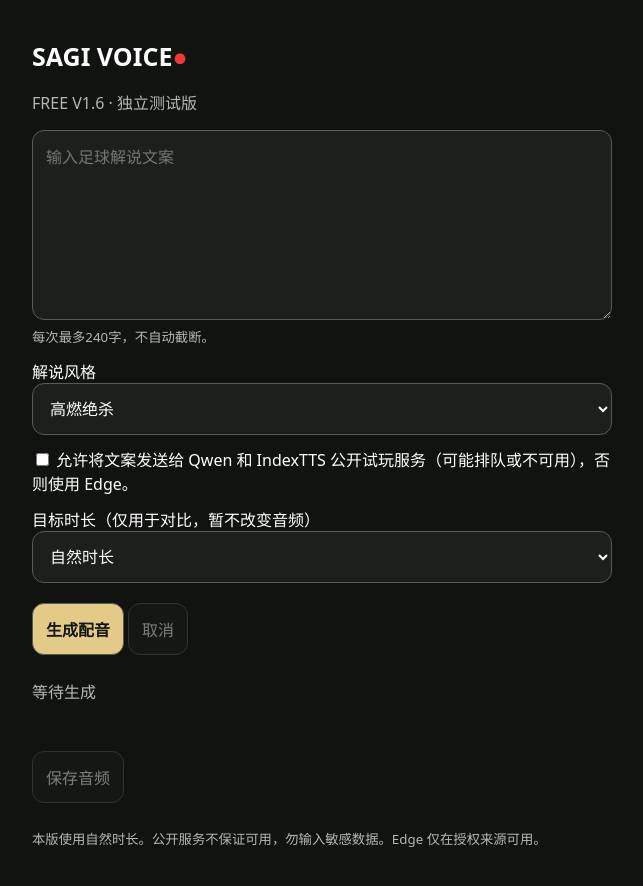
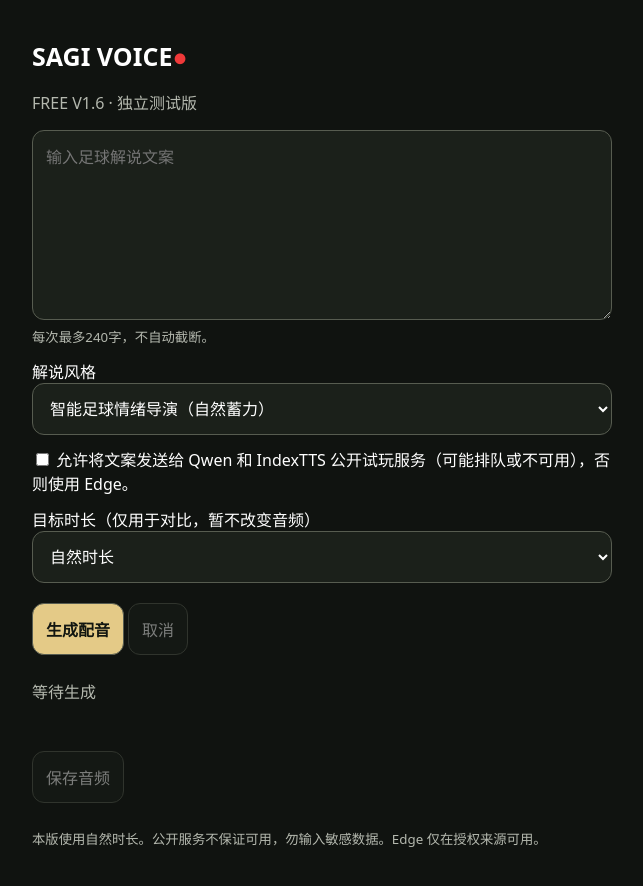
Before and after one commit to suny820916/sagi-voice-edge-relay, a website: page free-mobile/index.html in a window 1280 px wide. Shown: the whole page, without its empty margins (318-961 px from the left). Drawn offline with Linux system fonts and the light colour scheme; files whose address does not match are found by name.

Commit message:
feat(voice): add natural football emotion director preset

```diff
--- a/free-mobile/index.html
+++ b/free-mobile/index.html
@@ -1,6 +1,6 @@
 <!doctype html><html lang="zh-CN"><head><meta charset="utf-8"><meta name="viewport" content="width=device-width,initial-scale=1,viewport-fit=cover"><meta name="theme-color" content="#101310"><title>SAGI VOICE FREE V1.6</title><style>
 *{box-sizing:border-box}body{background:#101310;color:#fff;font:16px system-ui,sans-serif;margin:0;padding:calc(22px + env(safe-area-inset-top)) 18px calc(22px + env(safe-area-inset-bottom))}main{max-width:580px;margin:auto}h1{font-size:25px}i{color:#ef3939}p,small{color:#b4b8ae}textarea,select,button{font:inherit;border-radius:12px;padding:13px;border:1px solid #575c50;background:#1b201a;color:#fff}textarea,select,audio{width:100%}textarea{min-height:190px;resize:vertical}button{min-height:48px;margin:8px 4px 8px 0}button.primary{background:#e4ca87;color:#121611;font-weight:700}button:disabled{opacity:.45}label{display:block;margin:12px 0}#status{min-height:48px;overflow-wrap:anywhere}a{color:#e4ca87}audio{margin-top:12px}
-</style><link rel="manifest" href="./manifest.webmanifest"><meta name="apple-mobile-web-app-capable" content="yes"><link rel="apple-touch-icon" href="./icon.svg"></head><body><main><h1>SAGI VOICE<i>●</i></h1><p>FREE V1.6 · 独立测试版</p><textarea id="text" maxlength="240" placeholder="输入足球解说文案"></textarea><small>每次最多240字，不自动截断。</small><label>解说风格<select id="style"><option value="goal">高燃绝杀</option><option value="pro">职业解说</option><option value="warm">温情纪录片</option></select></label><label><input type="checkbox" id="consent"> 允许将文案发送给 Qwen 和 IndexTTS 公开试玩服务（可能排队或不可用），否则使用 Edge。</label><label>目标时长（仅用于对比，暂不改变音频）<select id="target"><option value="0">自然时长</option><option value="10">10秒</option><option value="15">15秒</option><option value="20">20秒</option><option value="30">30秒</option><option value="45">45秒</option><option value="60">60秒</option></select></label><button class="primary" id="generate">生成配音</button><button id="cancel" disabled>取消</button><p id="status" role="status" aria-live="polite">等待生成</p><audio id="audio" controls playsinline hidden></audio><button id="save" disabled>保存音频</button><p><small>本版使用自然时长。公开服务不保证可用，勿输入敏感数据。Edge 仅在授权来源可用。</small></p><button id="update" hidden>更新版本</button></main><script type="module">
+</style><link rel="manifest" href="./manifest.webmanifest"><meta name="apple-mobile-web-app-capable" content="yes"><link rel="apple-touch-icon" href="./icon.svg"></head><body><main><h1>SAGI VOICE<i>●</i></h1><p>FREE V1.6 · 独立测试版</p><textarea id="text" maxlength="240" placeholder="输入足球解说文案"></textarea><small>每次最多240字，不自动截断。</small><label>解说风格<select id="style"><option value="football_auto" selected>智能足球情绪导演（自然蓄力）</option><option value="football_pro">沉稳专业</option><option value="football_goal">关键时刻高燃</option><option value="football_warm">温情纪录片</option></select></label><label><input type="checkbox" id="consent"> 允许将文案发送给 Qwen 和 IndexTTS 公开试玩服务（可能排队或不可用），否则使用 Edge。</label><label>目标时长（仅用于对比，暂不改变音频）<select id="target"><option value="0">自然时长</option><option value="10">10秒</option><option value="15">15秒</option><option value="20">20秒</option><option value="30">30秒</option><option value="45">45秒</option><option value="60">60秒</option></select></label><button class="primary" id="generate">生成配音</button><button id="cancel" disabled>取消</button><p id="status" role="status" aria-live="polite">等待生成</p><audio id="audio" controls playsinline hidden></audio><button id="save" disabled>保存音频</button><p><small>本版使用自然时长。公开服务不保证可用，勿输入敏感数据。Edge 仅在授权来源可用。</small></p><button id="update" hidden>更新版本</button></main><script type="module">
 import {generateFree} from './free-engine-router.mjs';
 import {makeProviders,validateBrowserAudio} from './free-provider-adapters.mjs';
 const $=id=>document.getElementById(id);let controller,blob,url;
@@ -11,7 +11,7 @@ $('cancel').onclick=()=>controller?.abort();
 $('generate').onclick=async()=>{
  const text=$('text').value.trim();if(!text||text.length>240){$('status').textContent='请输入1至240字';return}
  controller=new AbortController();$('update').disabled=true;$('audio').pause();$('audio').removeAttribute('src');$('audio').load();$('audio').hidden=true;$('save').disabled=true;if(url)URL.revokeObjectURL(url);url=null;blob=null;$('generate').disabled=true;$('cancel').disabled=false;$('status').textContent='准备生成';
- const target=Number($('target').value);const style=$('style').value;const instructions={goal:'职业足球直播解说，逐渐蓄力，进球瞬间爆发，随后自然收束。',pro:'职业足球解说，清晰自然，节奏富有变化。',warm:'温情足球纪录片，克制真诚，留有余韵。'};
+ const target=Number($('target').value);const style=$('style').value;const instructions={football_auto:'成熟、浑厚、有磁性的男性体育解说。真实自然，平时克制清晰；进球、绝杀、反超等关键瞬间才明显爆发，之后自然收束。',football_pro:'成熟浑厚的男性职业足球解说，沉稳、清晰、自然，不夸张。',football_goal:'成熟浑厚的男性足球解说，前段自然蓄力，关键进球瞬间爆发，随后收束。',football_warm:'成熟浑厚的男性纪录片旁白，温暖、克制、真诚，留有余韵。'};
  try{
  const result=await generateFree({text,style,instruction:instructions[style]+'准确朗读，不增字漏字。'},makeProviders(),{signal:controller.signal,allowPublicDemo:$('consent').checked,validateAudio:validateBrowserAudio,onStatus:engine=>$('status').textContent='正在尝试 '+engine});
  if(url)URL.revokeObjectURL(url);blob=result.audio;url=URL.createObjectURL(blob);$('audio').src=url;$('audio').hidden=false;$('save').disabled=false;$('status').textContent=(result.fallback?'已自动切换：':'生成完成：')+result.engine+' · '+(result.durationSeconds?.toFixed(2)??'未知')+'秒'+(target&&result.durationSeconds?'（目标 '+target+'秒，偏差 '+(result.durationSeconds-target).toFixed(2)+'秒）':'');$('audio').play().catch(()=>{if(blob && !controller?.signal.aborted) $('status').textContent+=' · 请点击播放器播放（浏览器限制自动播放）';});
```
